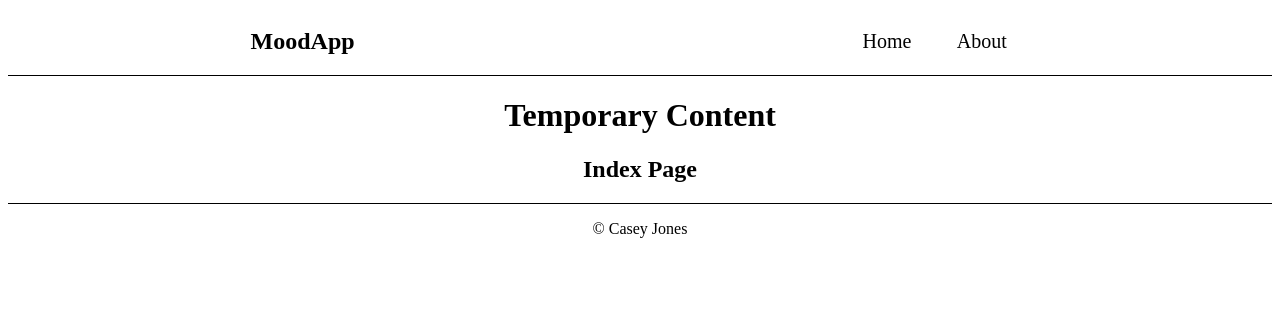
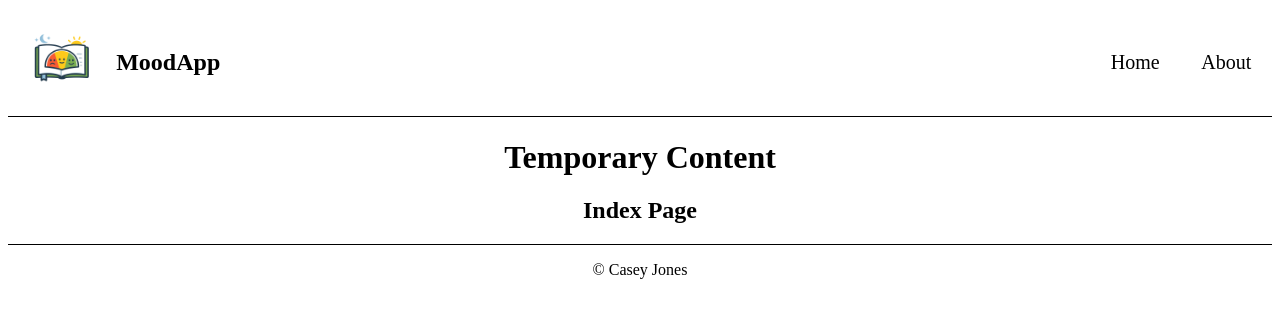
Before and after one commit to Sk1ppyJones/W3200_Capstone, a Django app: page / in a window 1280 px wide. Shown: the top 318 px of the page. Run offline with Django 5.2, Linux system fonts and the light colour scheme.

Commit message:
Logo + Sample
Added a basic logo and the sample data per assignment for both Mood Entries and journal entries

```diff
--- /dev/null
+++ b/MoodApp/static/MoodApp/css/styles.css
@@ -0,0 +1,51 @@
+* {
+  text-align: center;
+}
+
+nav {
+  display: flex;
+  flex-direction: row;
+  justify-content: space-around;
+  border-bottom: 1px solid black;
+}
+
+nav > div {
+  display: flex;
+  flex-direction: row;
+}
+
+nav h1 {
+  margin-top: auto;
+  margin-bottom: auto;
+}
+
+.header_logo_section {
+  display: flex;
+  flex-direction: row;
+}
+nav > ul {
+  width: 15%;
+  padding: 0;
+  display: flex;
+  flex-direction: row;
+  justify-content: space-between;
+  list-style-type: none;
+}
+
+Nav > ul > li {
+  font-size: 1.25rem;
+  margin: auto;
+}
+
+a {
+  color: black;
+  text-decoration: none;
+}
+
+a:hover {
+  color: green;
+}
+footer {
+  padding: 1rem;
+  border-top: 1px solid black;
+}
--- a/MoodApp/static/MoodApp/styles.css
+++ /dev/null
@@ -1,37 +0,0 @@
-*{
-    text-align: center;
-}
-
-nav {
-    display: flex;
-    flex-direction: row;
-    justify-content: space-around;
-    border-bottom: 1px solid black;
-}
-
-nav > ul {
-    width: 15%;
-    padding: 0;
-    display: flex;
-    flex-direction: row;
-    justify-content: space-between;
-    list-style-type: none;
-}
-
-Nav > ul > li {
-    font-size: 1.25rem;
-    margin: auto;
-}
-
-a {
-    color: black;
-    text-decoration: none;
-}
-
-a:hover{
-    color: green;
-}
-footer {
-    padding: 1rem;
-    border-top: 1px solid black;
-}
--- a/templates/base.html
+++ b/templates/base.html
@@ -1,12 +1,11 @@
 {% load static %}
-
 
 <!DOCTYPE html>
 <html lang="en">
   <head>
     <meta charset="UTF-8" />
     <meta name="viewport" content="width=device-width, initial-scale=1.0" />
-    <link rel="stylesheet" href="{% static 'MoodApp/styles.css' %}">
+    <link rel="stylesheet" href="{% static 'MoodApp/css/styles.css' %}" />
     <title>
       {% block title %}
         MissingTitle
@@ -15,10 +14,18 @@
   </head>
   <body>
     <nav>
-      <h1 >MoodApp</h1>
-      <ul >
-        <li> <a href="{% url 'Home' %}"> Home </a> </li>
-        <li> <a href="{% url 'About' %}"> About</a> </li>
+      <div class="header_logo_section">
+        {% comment %} Generated w/ ChatGPT {% endcomment %}
+        <img class="header_logo" src="{% static 'MoodApp/images/logo_basic.png' %}" alt="Book with An Emotion Scale In It" style="width: 10%;" />
+        <h1>MoodApp</h1>
+      </div>
+        <ul>
+        <li>
+          <a href="{% url 'Home' %}">Home</a>
+        </li>
+        <li>
+          <a href="{% url 'About' %}">About</a>
+        </li>
       </ul>
     </nav>
     <main>
```
Also changed, not shown: sample_data.md (added, +37 -0 lines), MoodApp/static/MoodApp/images/logo_basic.png (added).
